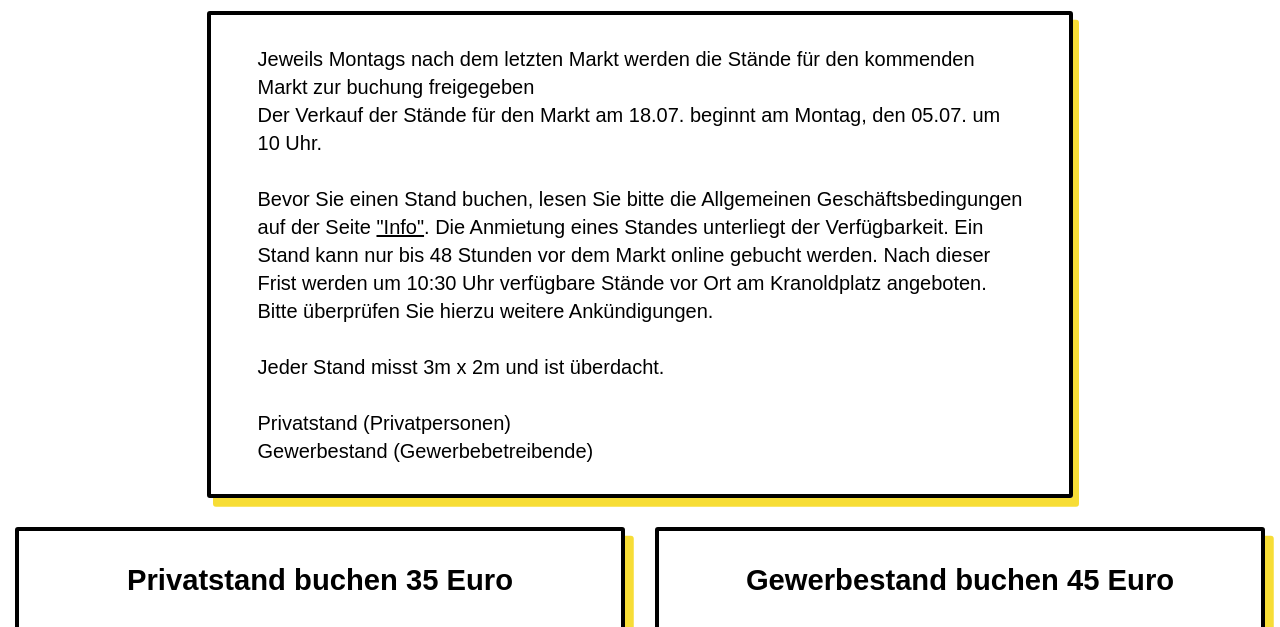
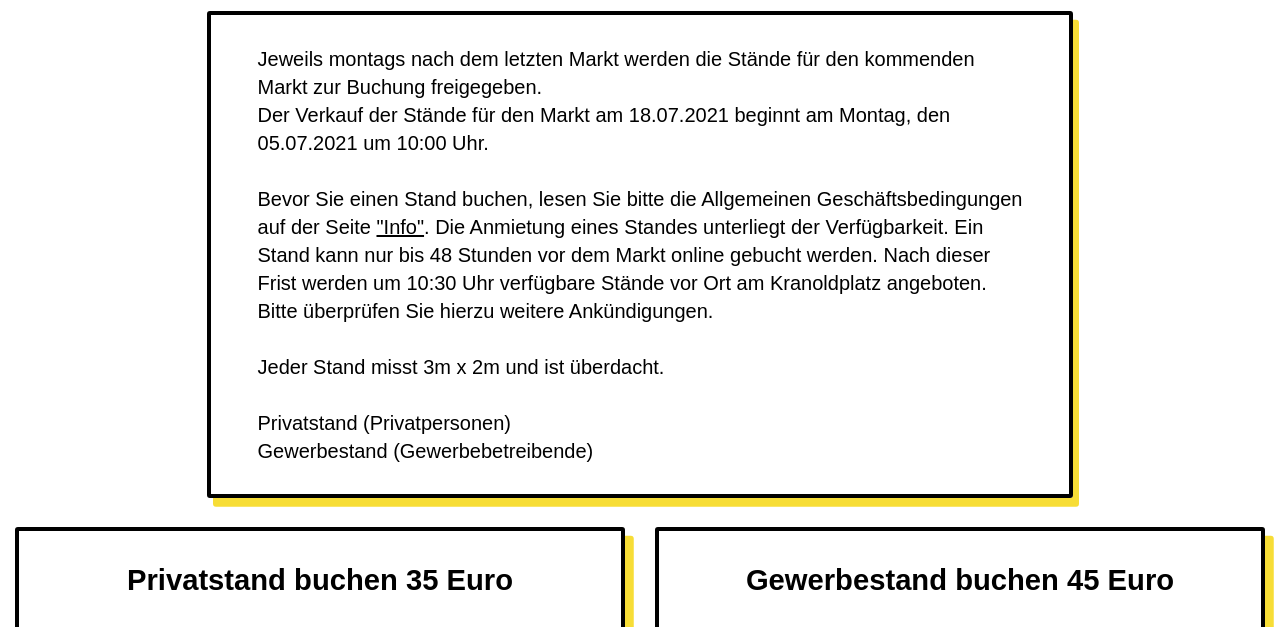
Before and after one commit to oskarrough/nkflohmarkt, a plain HTML site: page booking.html in a window 1280 px wide. Shown: the part 160-787 px from the top of the page. Drawn offline with Linux system fonts and the light colour scheme; grey boxes are pictures that could not be loaded.

Commit message:
Update booking.html

```diff
--- a/booking.html
+++ b/booking.html
@@ -31,9 +31,9 @@
         <p class="Box-text">
 
 
-          Jeweils Montags nach dem letzten Markt werden die Stände für den kommenden Markt zur buchung freigegeben
+          Jeweils montags nach dem letzten Markt werden die Stände für den kommenden Markt zur Buchung freigegeben.
           <br>
-          Der Verkauf der Stände für den Markt am 18.07. beginnt am Montag, den 05.07. um 10 Uhr.
+          Der Verkauf der Stände für den Markt am 18.07.2021 beginnt am Montag, den 05.07.2021 um 10:00 Uhr.
 <br><br>
 
 
```
